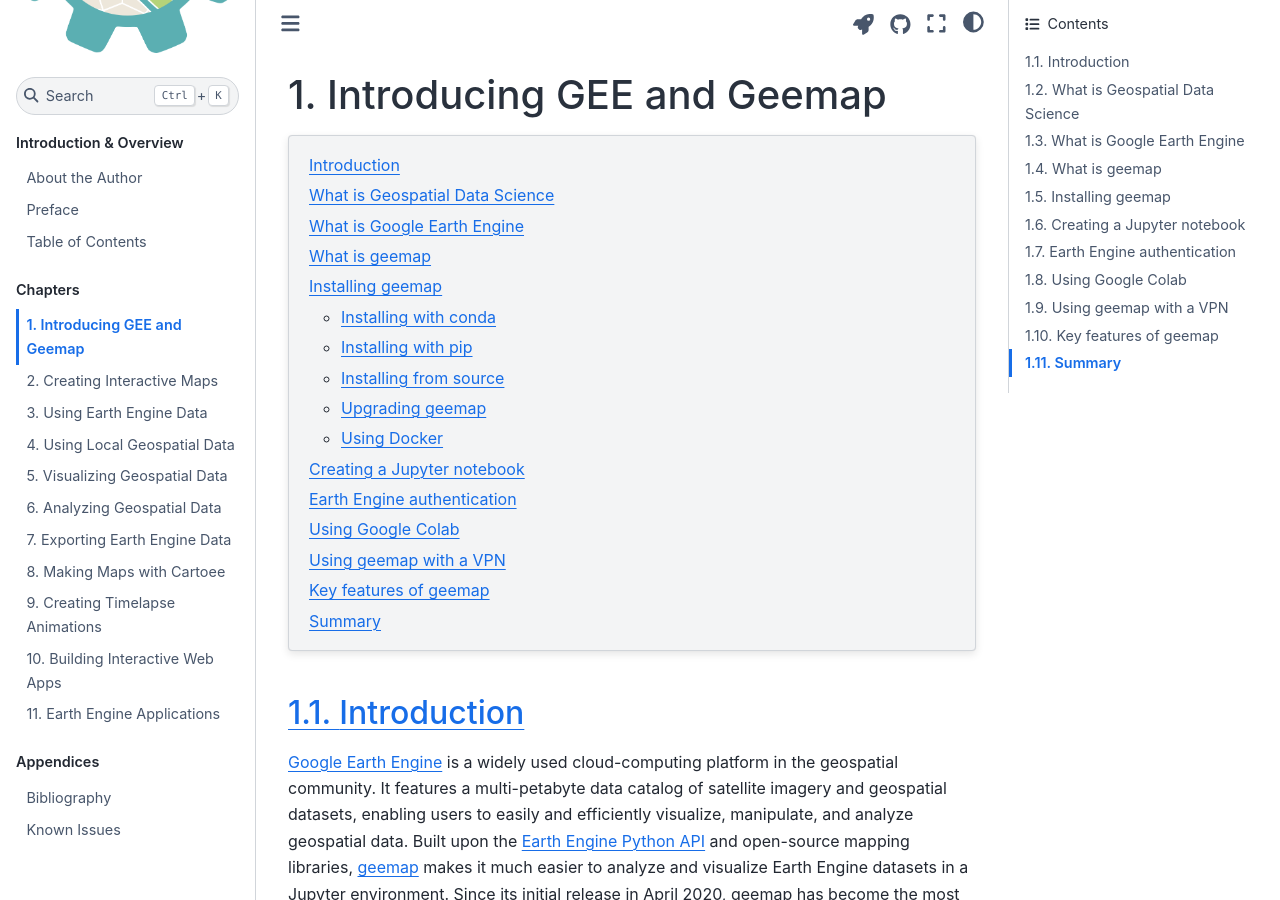
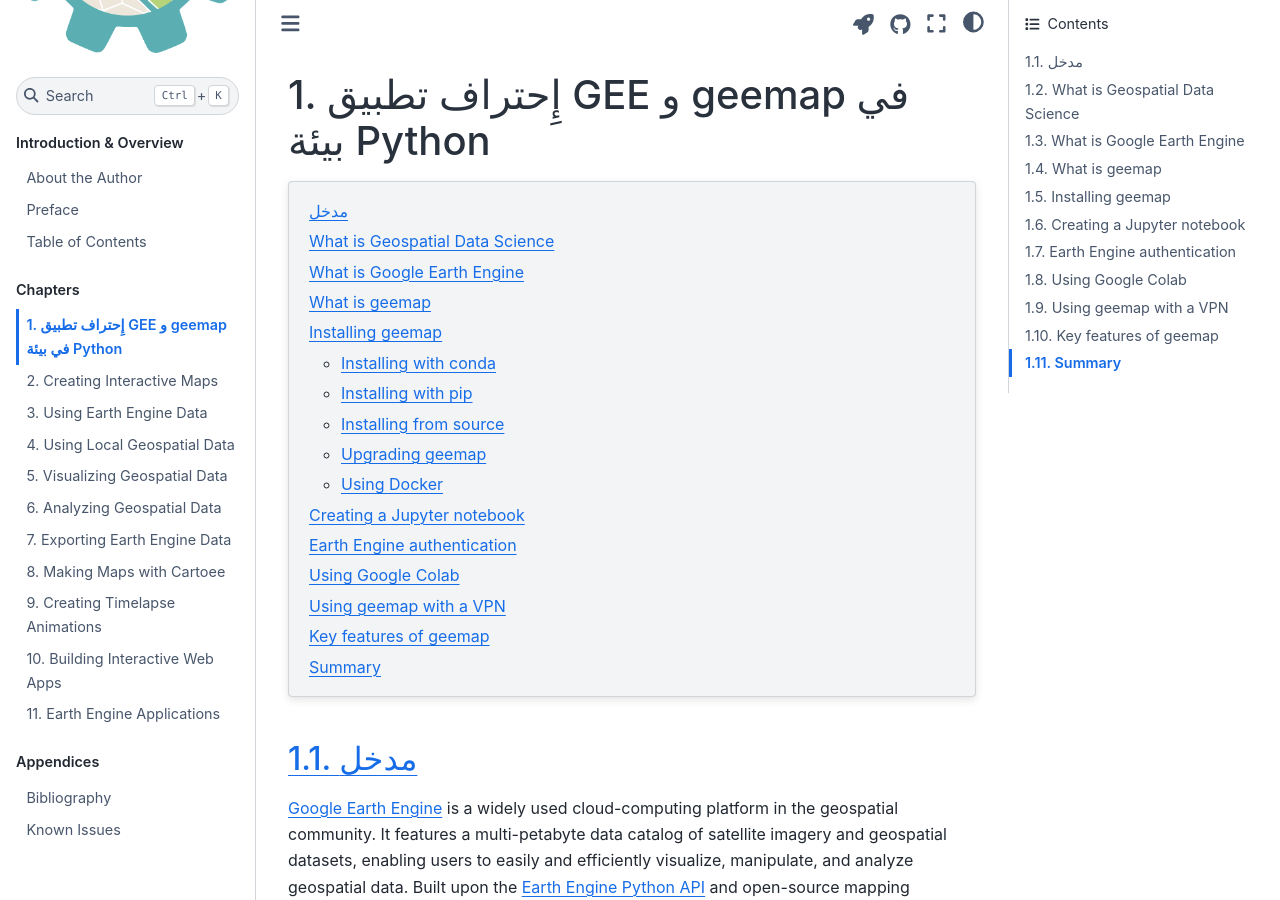
Before and after one commit to giswqs/geebook-arabic, a Jupyter Book: the page built from chapters/01_introduction.md, in a window 1280 px wide and 900 px high. Built offline with Jupyter Book 1.0.4 settings and Sphinx 7.4.7 and the Sphinx Book theme 1.1.4, drawn with Linux system fonts in a browser that asks for light colours; cross-references to code outside the pages are shown as plain code.

Commit message:
Update 01_introduction.md

````diff
--- a/chapters/01_introduction.md
+++ b/chapters/01_introduction.md
@@ -13,7 +13,7 @@ kernelspec:
 
 (chapter01)=
 
-# Introducing GEE and Geemap
+# إِحتراف تطبيق GEE و geemap في بيئة Python
 
 ```{contents}
 :local:
@@ -22,7 +22,7 @@ kernelspec:
 
 +++
 
-## Introduction
+## مدخل
 
 [Google Earth Engine](https://earthengine.google.com) is a widely used cloud-computing platform in the geospatial community. It features a multi-petabyte data catalog of satellite imagery and geospatial datasets, enabling users to easily and efficiently visualize, manipulate, and analyze geospatial data. Built upon the [Earth Engine Python API](https://developers.google.com/earth-engine/guides/python_install) and open-source mapping libraries, [geemap](https://geemap.org) makes it much easier to analyze and visualize Earth Engine datasets in a Jupyter environment. Since its initial release in April 2020, geemap has become the most popular Python package for interactive analysis and visualization of Earth Engine data.
 
````
